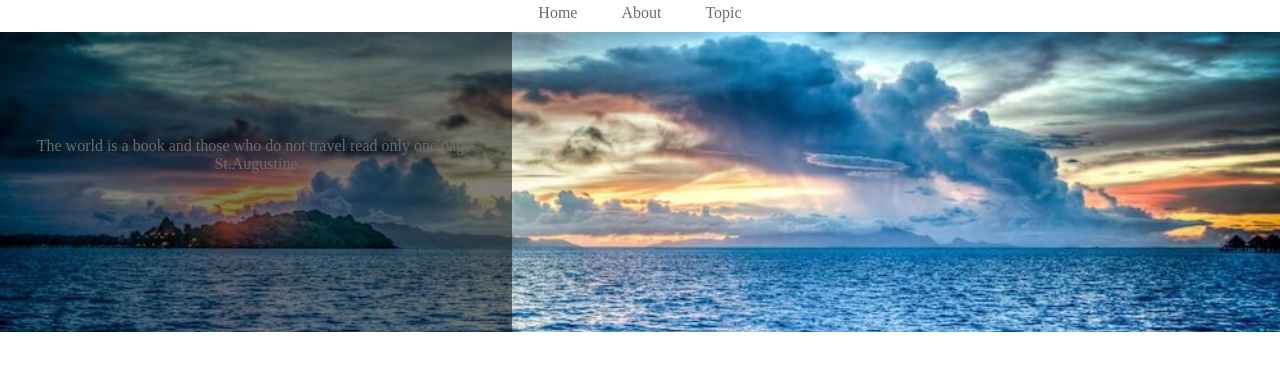
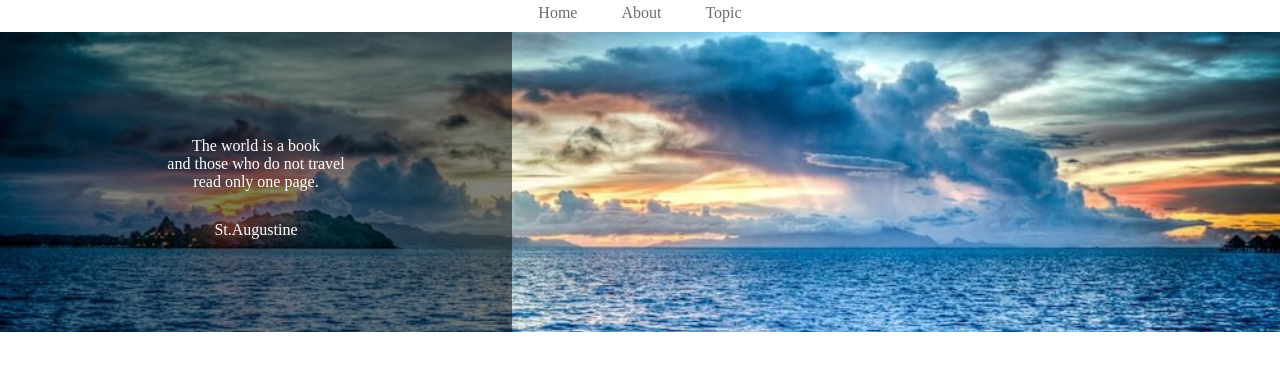
Before and after one commit to hitomitatsuki/1-9, a plain HTML site: page index.html in a window 1280 px wide. Shown: the part 73-444 px from the top of the page. Drawn offline with Linux system fonts and the light colour scheme.

Commit message:
[finish]1-6

```diff
--- a/index.html
+++ b/index.html
@@ -32,7 +32,9 @@
       <div class="main-visual-content">
         <!-- pタグを追加 -->
         <p class="main-visual-text">
-          The world is a book and those who do not travel read only one page.
+          The world is a book<br/>
+          and those who do not travel<br/>
+          read only one page.
         </p>
         <p class="main-visual-name">
           St.Augustine
--- a/style.css
+++ b/style.css
@@ -48,6 +48,15 @@ header .heading {
   padding-top: 105px;
 }
 
+.main-visual-text {
+  color: #fff;
+}
+
+.main-visual-name {
+  margin-top: 30px;
+  color: #fff;
+}
+
 .main {
   width: 840px; /* 横幅840px */
   display: flex; /* Flexboxの利用 */
```
